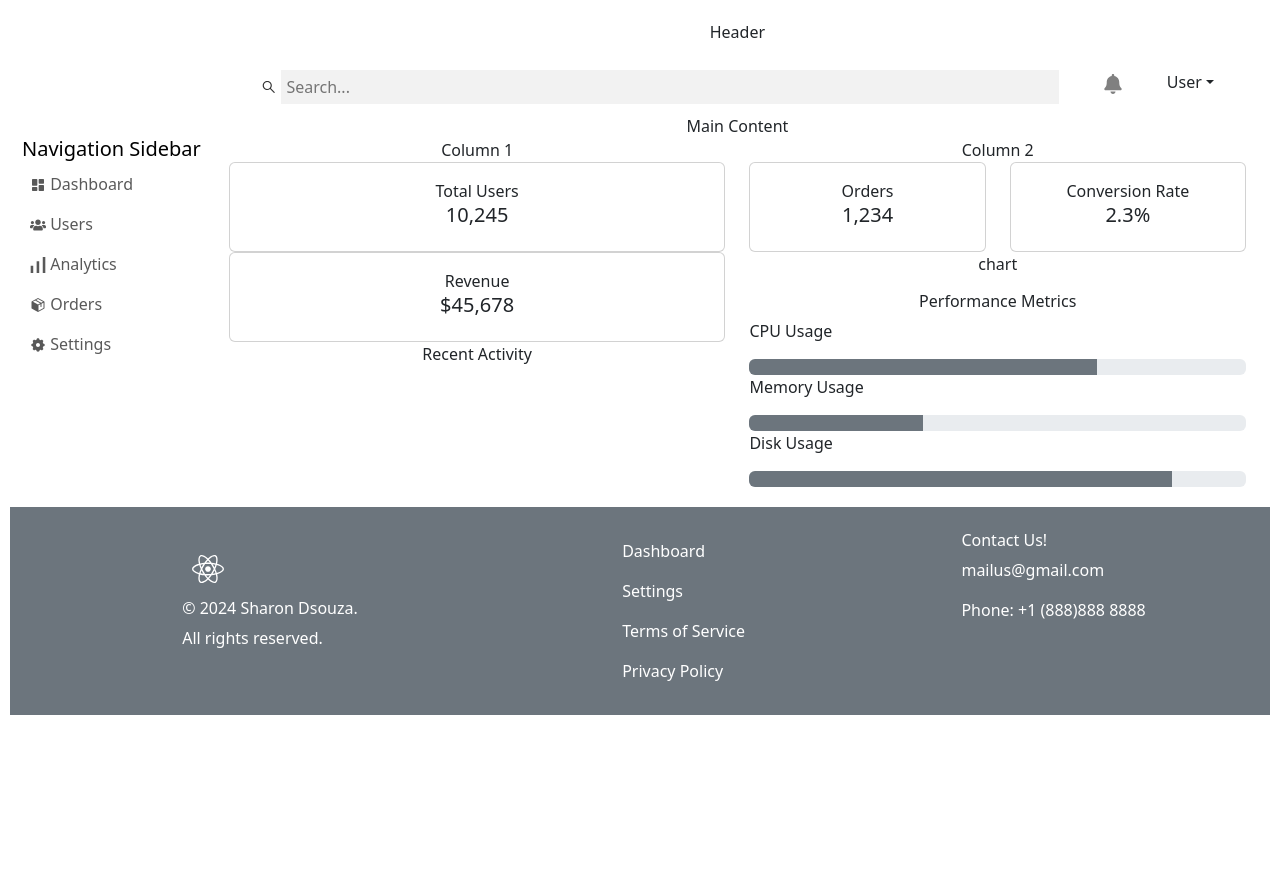
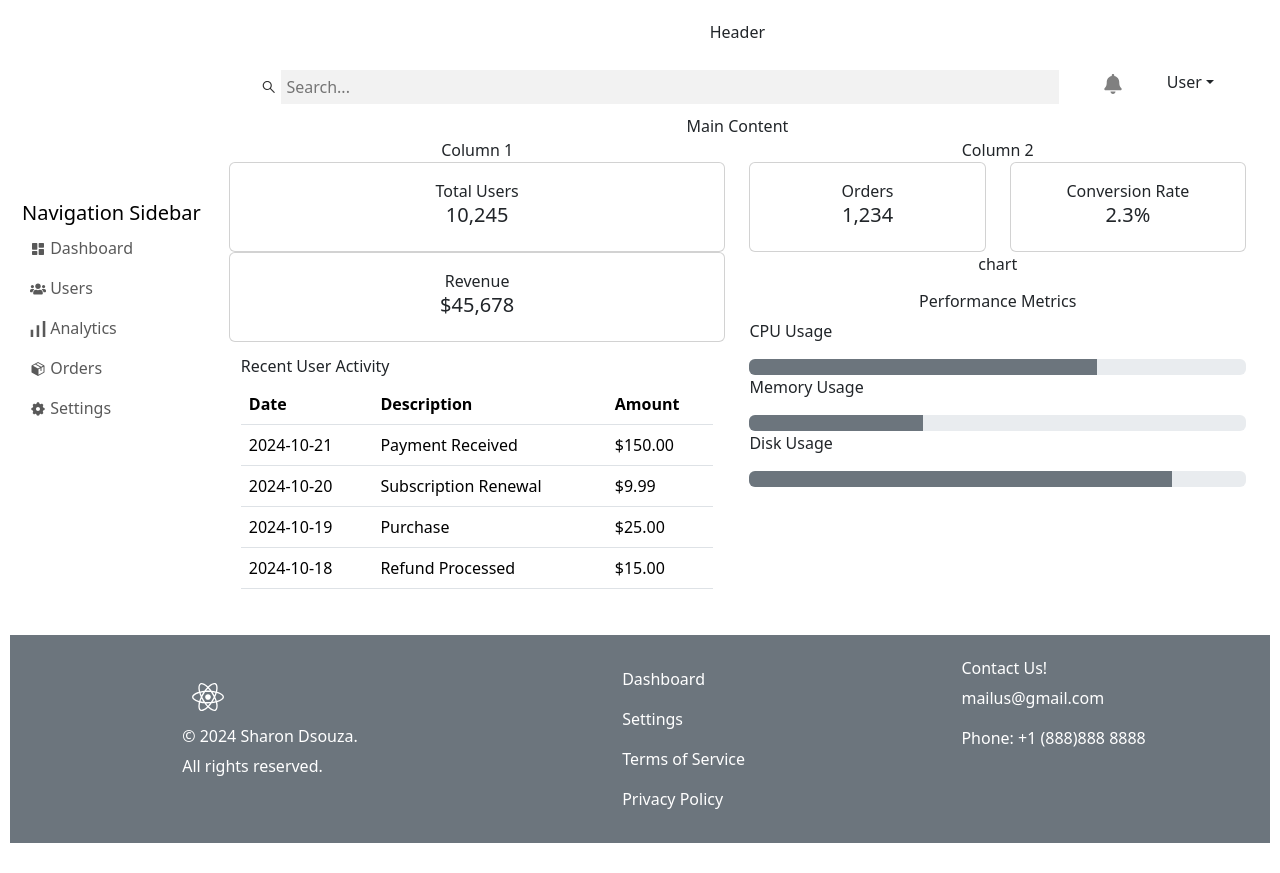
Before and after one commit to sharondsza26/cs696af24-sharondsza26, a React (Create React App) app in the folder week6-exploratory-react-bootstrap/: page / in a window 1280 px wide. Before the commit the page ends 800 px from the top, so only its background shows below. Built offline with nearby package versions, Linux system fonts and the light colour scheme.

Commit message:
adding table for recent user transactions

```diff
--- a/week6-exploratory-react-bootstrap/src/App.css
+++ b/week6-exploratory-react-bootstrap/src/App.css
@@ -95,3 +95,9 @@
 .performance-metric h6{
   text-align: center;
 }
+
+.recent-activity {
+  padding: 10px;
+  margin-top: 5px;
+  text-align: left;
+}
--- a/week6-exploratory-react-bootstrap/src/App.js
+++ b/week6-exploratory-react-bootstrap/src/App.js
@@ -1,5 +1,5 @@
 import './App.css';
-import { Container, Nav, Navbar, Col, Stack, Row, Card, ProgressBar } from 'react-bootstrap';
+import { Container, Nav, Navbar, Col, Stack, Row, Card, ProgressBar, Table } from 'react-bootstrap';
 import 'bootstrap/dist/css/bootstrap.min.css'
 import { BiSolidDashboard } from "react-icons/bi"; // Dashboard icon
 import { FaUsers } from "react-icons/fa"; // Users icon
@@ -13,6 +13,12 @@ import Footer from './components/Footer';
 
 
 function App() {
+  const activities = [
+    { date: '2024-10-21', description: 'Payment Received', amount: '$150.00' },
+    { date: '2024-10-20', description: 'Subscription Renewal', amount: '$9.99' },
+    { date: '2024-10-19', description: 'Purchase', amount: '$25.00' },
+    { date: '2024-10-18', description: 'Refund Processed', amount: '$15.00' },
+  ];
   return (
 
     <Container className='main' fluid>
@@ -91,7 +97,27 @@ function App() {
               </Card.Body>
             </Card>
 
-              <p>Recent Activity</p>
+           <Container className='recent-activity'>
+            <h6>Recent User Activity</h6>
+            <Table >
+              <thead>
+                <tr>
+                  <th>Date</th>
+                  <th>Description</th>
+                  <th>Amount</th>
+                </tr>
+              </thead>
+              <tbody>
+                {activities.map((activity, index) => (
+                  <tr key={index}>
+                    <td>{activity.date}</td>
+                    <td>{activity.description}</td>
+                    <td>{activity.amount}</td>
+                  </tr>
+                ))}
+              </tbody>
+            </Table>
+            </Container>
             </Stack>
             </Col>
 
```
